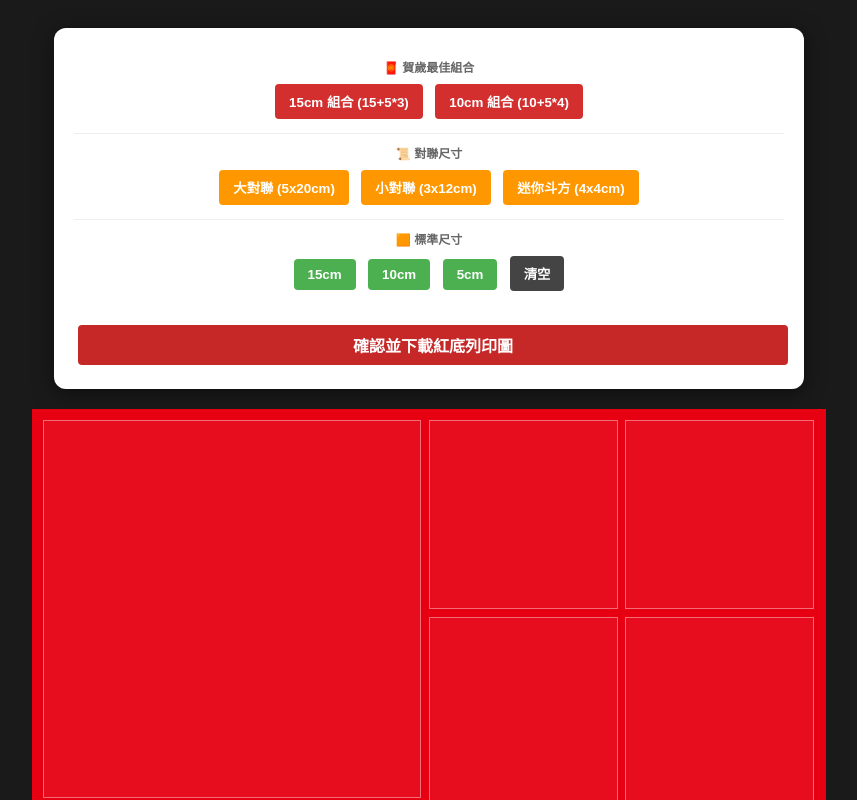
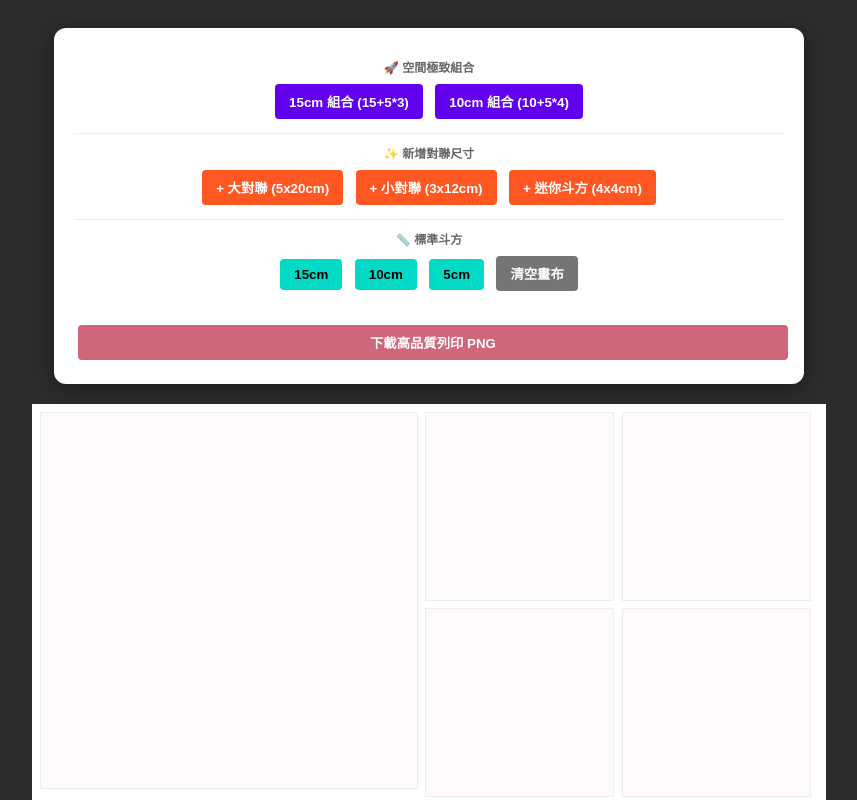
Before and after one commit to YuuuuuuuL/gimiflower, a plain HTML site: page index.html in a window 1280 px wide. Both pictures are taken after a click on the button "10cm 組合 (10+5*4)". Shown: the top 800 px of the page, without its empty margins (211-1068 px from the left). Drawn offline with nearby package versions, Linux system fonts and the light colour scheme.

Commit message:
Update index.html

```diff
--- a/index.html
+++ b/index.html
@@ -2,20 +2,17 @@
 <html lang="zh-TW">
 <head>
     <meta charset="UTF-8">
-    <title>春聯紅底極致排版工具</title>
+    <title>春聯終極排版工具</title>
     <script src="https://cdnjs.cloudflare.com/ajax/libs/html2canvas/1.4.1/html2canvas.min.js"></script>
     <style>
         :root { --a4-w: 210mm; --a4-h: 297mm; }
         * { box-sizing: border-box; }
-        body { background: #1a1a1a; display: flex; flex-direction: column; align-items: center; padding: 20px; font-family: sans-serif; }
+        body { background: #2c2c2c; display: flex; flex-direction: column; align-items: center; padding: 20px; font-family: sans-serif; }
+        .toolbar { background: white; padding: 20px; border-radius: 12px; margin-bottom: 20px; text-align: center; width: 750px; box-shadow: 0 4px 20px rgba(0,0,0,0.4); }
 
-        .toolbar { background: white; padding: 20px; border-radius: 12px; margin-bottom: 20px; text-align: center; width: 750px; box-shadow: 0 4px 20px rgba(0,0,0,0.5); }
-
-        /* A4 紙張：改為大紅色背景 */
         #a4-page {
             width: var(--a4-w); height: var(--a4-h);
-            background: #e60012; /* 經典春聯紅 */
-            padding: 3mm;
+            background: white; padding: 2mm;
             display: flex; flex-wrap: wrap; gap: 2mm;
             align-content: flex-start; overflow: hidden; position: relative;
         }
@@ -23,10 +20,8 @@
         .combo-row { display: flex; gap: 2mm; align-items: flex-start; }
         .v-stack { display: flex; flex-direction: column; gap: 2mm; }
 
-        /* 格子樣式：白色細邊框方便辨識 */
         .chun-lian {
-            border: 0.5px solid rgba(255, 255, 255, 0.4);
-            background: rgba(255, 255, 255, 0.05);
+            border: 0.5px solid #eee; background: #fffafa;
             display: flex; align-items: center; justify-content: center;
             cursor: pointer; overflow: hidden; position: relative; flex-shrink: 0;
         }
@@ -37,15 +32,15 @@
         .s10 { width: 100mm; height: 100mm; }
         .s5  { width: 50mm; height: 50mm; }
         .s4  { width: 40mm; height: 40mm; }
-        .long-big { width: 50mm; height: 200mm; }
-        .long-small { width: 30mm; height: 120mm; }
+        .long-big { width: 50mm; height: 200mm; }   /* 5x20 cm */
+        .long-small { width: 30mm; height: 120mm; } /* 3x12 cm */
 
         .btn-group { margin: 10px 0; border-bottom: 1px solid #eee; padding-bottom: 10px; }
         button { padding: 8px 14px; margin: 4px; cursor: pointer; border-radius: 4px; border: none; font-weight: bold; }
-        .btn-combo { background: #d32f2f; color: white; } /* 改為深紅按鈕 */
-        .btn-new { background: #ff9800; color: white; }
-        .btn-std { background: #4caf50; color: white; }
-        .btn-save { background: #c62828; color: white; width: 100%; margin-top: 10px; font-size: 16px; }
+        .btn-combo { background: #6200ee; color: white; }
+        .btn-new { background: #ff5722; color: white; } /* 新尺寸按鈕 */
+        .btn-std { background: #03dac6; color: black; }
+        .btn-save { background: #cf6679; color: white; width: 100%; margin-top: 10px; }
         .label { display: block; font-size: 12px; color: #666; margin-bottom: 5px; font-weight: bold; }
     </style>
 </head>
@@ -53,27 +48,27 @@
 
 <div class="toolbar">
     <div class="btn-group">
-        <span class="label">🧧 賀歲最佳組合</span>
+        <span class="label">🚀 空間極致組合</span>
         <button class="btn-combo" onclick="addBestCombo15()">15cm 組合 (15+5*3)</button>
         <button class="btn-combo" onclick="addBestCombo10()">10cm 組合 (10+5*4)</button>
     </div>
 
     <div class="btn-group">
-        <span class="label">📜 對聯尺寸</span>
-        <button class="btn-new" onclick="addSingle('long-big')">大對聯 (5x20cm)</button>
-        <button class="btn-new" onclick="addSingle('long-small')">小對聯 (3x12cm)</button>
-        <button class="btn-new" onclick="addSingle('s4')">迷你斗方 (4x4cm)</button>
+        <span class="label">✨ 新增對聯尺寸</span>
+        <button class="btn-new" onclick="addSingle('long-big')">+ 大對聯 (5x20cm)</button>
+        <button class="btn-new" onclick="addSingle('long-small')">+ 小對聯 (3x12cm)</button>
+        <button class="btn-new" onclick="addSingle('s4')">+ 迷你斗方 (4x4cm)</button>
     </div>
 
     <div class="btn-group" style="border:none;">
-        <span class="label">🟧 標準尺寸</span>
+        <span class="label">📏 標準斗方</span>
         <button class="btn-std" onclick="addSingle('s15')">15cm</button>
         <button class="btn-std" onclick="addSingle('s10')">10cm</button>
         <button class="btn-std" onclick="addSingle('s5')">5cm</button>
-        <button onclick="document.getElementById('a4-page').innerHTML=''" style="background:#444; color:white;">清空</button>
+        <button onclick="document.getElementById('a4-page').innerHTML=''" style="background:#757575; color:white;">清空畫布</button>
     </div>
 
-    <button class="btn-save" onclick="exportImage()">確認並下載紅底列印圖</button>
+    <button class="btn-save" onclick="exportImage()">下載高品質列印 PNG</button>
 </div>
 
 <div id="a4-page"></div>
@@ -106,7 +101,7 @@
         const row = document.createElement('div');
         row.className = 'combo-row';
         row.appendChild(makeBox('s10'));
-        for(let i=0; i<2; i++) {
+        for(let i=0; i<2; i++) { // 兩排 5cm
             const v = document.createElement('div');
             v.className = 'v-stack';
             v.appendChild(makeBox('s5')); v.appendChild(makeBox('s5'));
@@ -115,12 +110,16 @@
         canFit(row);
     }
 
-    function addSingle(cls) { canFit(makeBox(cls)); }
+    function addSingle(cls) {
+        canFit(makeBox(cls));
+    }
 
     function canFit(el) {
         a4.appendChild(el);
         if (a4.scrollHeight > a4.clientHeight + 2) {
-            alert("空間不足！"); a4.removeChild(el); return false;
+            alert("空間不足，無法放入！");
+            a4.removeChild(el);
+            return false;
         }
         return true;
     }
@@ -142,9 +141,8 @@
                 ctx.drawImage(img, 0, 0, w, h);
                 targetBox.innerHTML = '';
                 const newImg = document.createElement('img');
-                newImg.src = canvas.toDataURL('image/jpeg', 0.9);
+                newImg.src = canvas.toDataURL('image/jpeg', 0.85);
                 targetBox.appendChild(newImg);
-                targetBox.style.border = "none"; // 上傳後移除邊框
             };
             img.src = event.target.result;
         };
@@ -153,9 +151,9 @@
 
     function exportImage() {
         if (a4.children.length === 0) return alert("請先新增春聯");
-        html2canvas(a4, { scale: 3, useCORS: true }).then(canvas => {
+        html2canvas(a4, { scale: 3, useCORS: true, backgroundColor: "#ffffff" }).then(canvas => {
             const a = document.createElement('a');
-            a.download = 'Red_ChunLian_A4.png';
+            a.download = 'custom_chunlian_layout.png';
             a.href = canvas.toDataURL('image/png');
             a.click();
         });
```
